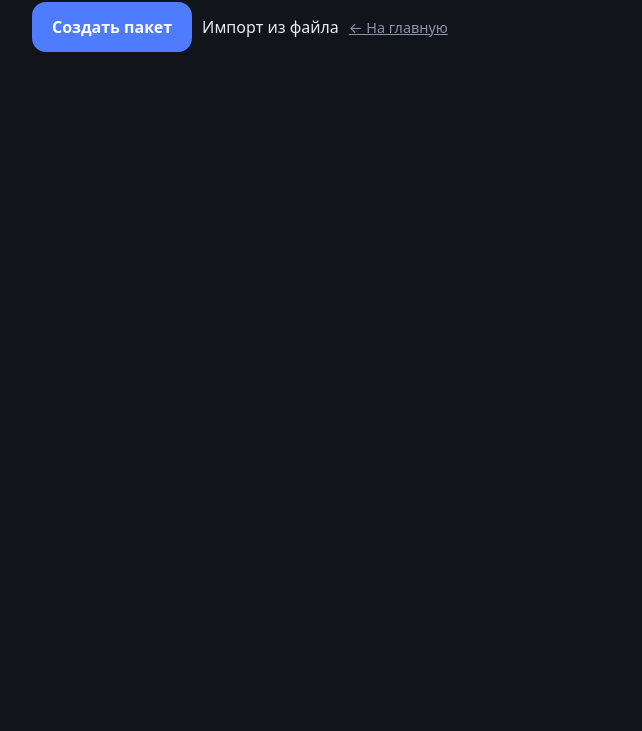
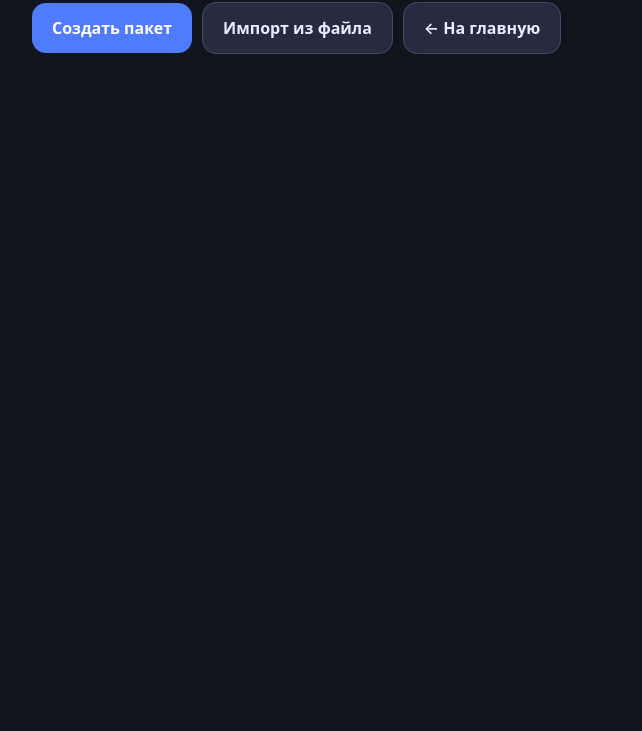
Before and after one commit to AlexanderSanes/SIGame2.0, a website: page client/packs/index.html in a window 1280 px wide. Shown: the part 69-800 px from the top of the page, without its empty margins (144-786 px from the left). Drawn offline with Linux system fonts and the light colour scheme; no server answers.

Commit message:
Дизайн: читаемые ссылки и единые кнопки действий

```diff
--- a/client/packs/index.html
+++ b/client/packs/index.html
@@ -18,7 +18,7 @@
           Импорт из файла
           <input type="file" id="import-input" accept=".json,application/json" hidden>
         </label>
-        <a class="muted" href="/">← На главную</a>
+        <a class="btn secondary" href="/">← На главную</a>
       </div>
       <div id="import-errors" class="error-list" hidden></div>
       <div id="packs-list"></div>
--- a/client/shared/style.css
+++ b/client/shared/style.css
@@ -46,6 +46,20 @@ h2 { font-size: 1.15rem; }
   flex-direction: column;
   gap: 14px;
 }
+
+/* Ссылки читаемы и после посещения; действия используют общий стиль кнопок. */
+a, a:visited { color: #b9ccff; text-underline-offset: 3px; }
+a:hover { color: #edf2ff; }
+a:focus-visible { outline: 3px solid #a7bcff; outline-offset: 3px; border-radius: 4px; }
+.btn, a.btn:visited {
+  display: inline-flex; align-items: center; justify-content: center; gap: 8px;
+  min-height: 48px; padding: 14px 20px; border-radius: var(--radius);
+  font: inherit; font-weight: 600; text-decoration: none; cursor: pointer;
+  color: #fff; background: var(--accent); border: 1px solid transparent;
+}
+.btn:hover { color: #fff; background: var(--accent-hover); }
+.btn.secondary, a.btn.secondary:visited { background: var(--bg-input); color: #e8edff; border-color: #424b69; }
+.btn.secondary:hover { background: #343e5b; color: #fff; }
 
 button {
   font: inherit;
```
Also changed, not shown: docs/qa/package-links.jpg (added).
